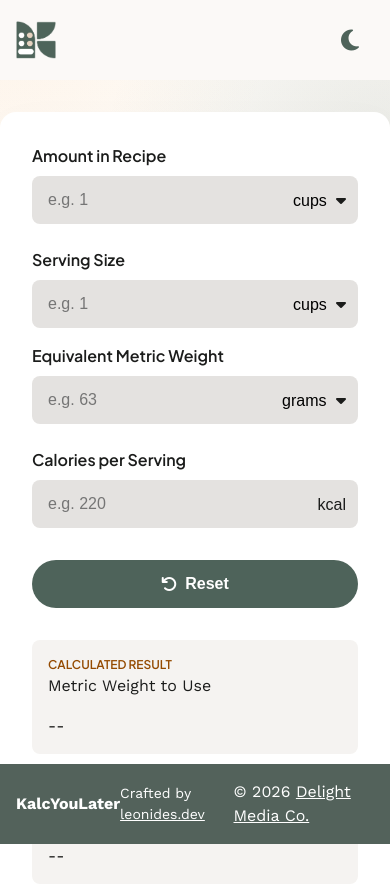
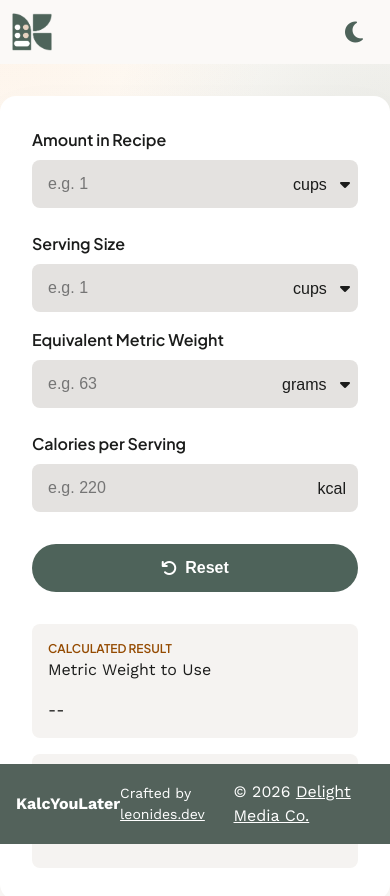
Before and after one commit to mjleonides/kalcyoulater, a Vue app: page / in a window 390 px wide. Shown: the top 896 px of the page. Built offline with nearby package versions, Linux system fonts and the light colour scheme.

Commit message:
Improved mobile styles

```diff
--- a/package.json
+++ b/package.json
@@ -4,7 +4,7 @@
   "version": "0.0.0",
   "type": "module",
   "scripts": {
-    "dev": "vite",
+    "dev": "vite --host",
     "build": "vue-tsc -b && vite build",
     "preview": "vite preview",
     "test": "vitest run",
--- a/src/App.vue
+++ b/src/App.vue
@@ -207,6 +207,12 @@ header {
   font-style: italic;
 }
 
+@media (max-width: 600px) {
+  header {
+    padding: 0.5rem 0.75rem;
+  }
+}
+
 .calculator-container {
   background: var(--theme-surface);
   margin: 2rem auto;
--- a/src/components/SelectComponent.vue
+++ b/src/components/SelectComponent.vue
@@ -75,6 +75,7 @@ select {
   border-radius: var(--radius-field);
   appearance: none;
   font-size: var(--field-font-size);
+  color: var(--color-on-surface);
 }
 
 select:not(:disabled) {
@@ -94,6 +95,12 @@ i {
   right: 0.75rem;
 }
 
+@media (max-width: 400px) {
+  i {
+    right: 0.5rem;
+  }
+}
+
 option {
   width: 10px;
 }
```
Also changed, not shown: src/stores/counter.ts (deleted, +0 -17 lines).
